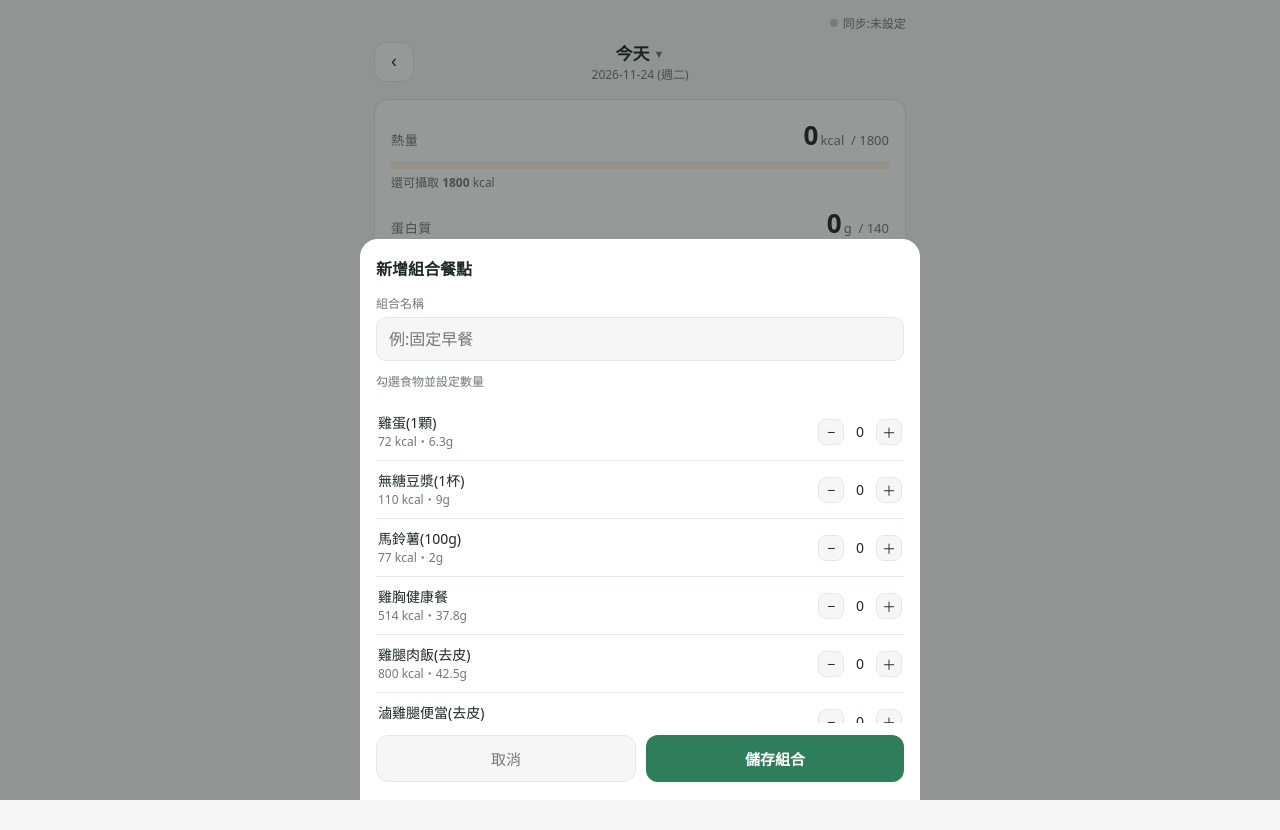
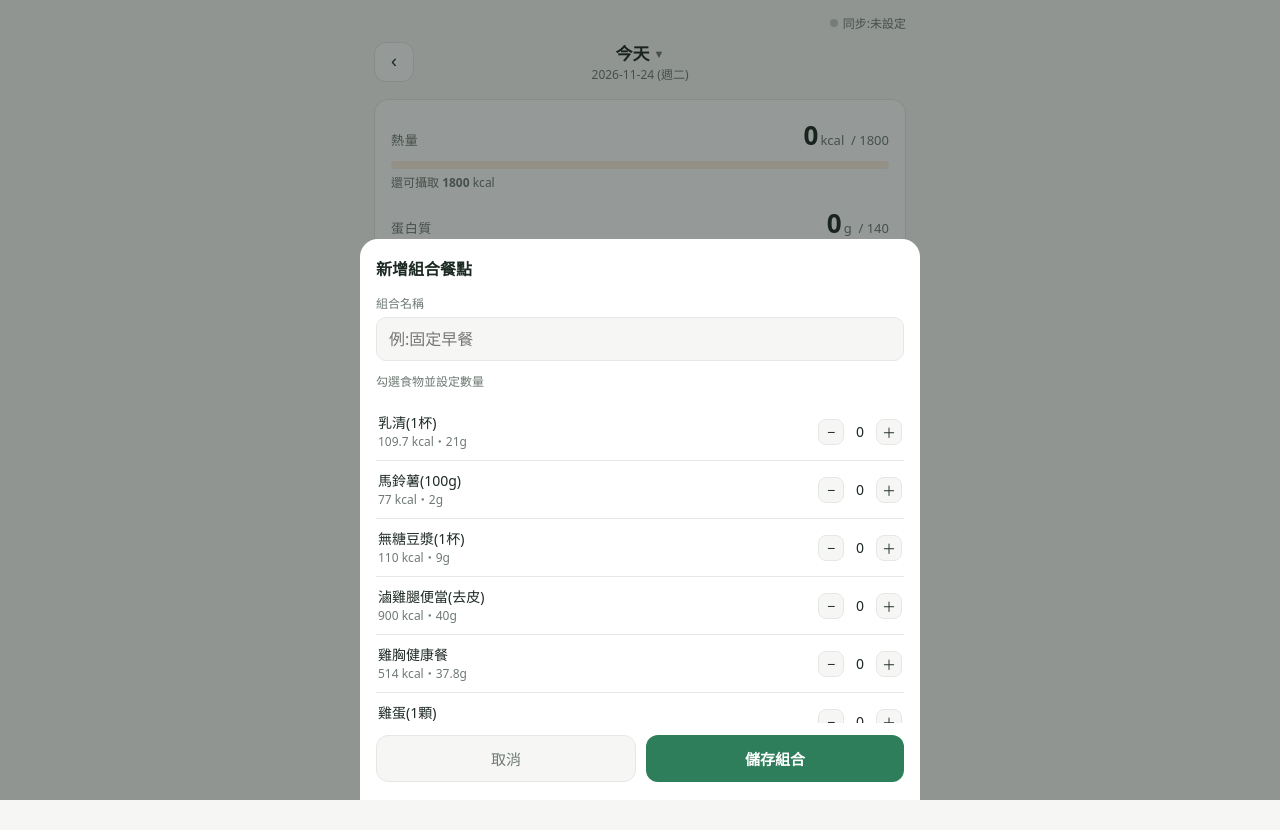
Before and after one commit to demulof/cal-counting, a plain HTML site: page index.html in a window 1280 px wide. Both pictures are taken after a click on the button "＋ 新增組合". Drawn offline with Linux system fonts and the light colour scheme.

Commit message:
月曆固定6週高度、可編輯現有組合、食物依筆劃排序
Co-Authored-By: Claude Opus 5.5 <noreply@anthropic.com>
Claude-Session: https://claude.ai/code/session_01WYhmdftr1HhXuWcwrQsTdU

```diff
--- a/index.html
+++ b/index.html
@@ -224,7 +224,7 @@
 
 <!-- 新增組合 -->
 <div class="overlay" id="setModal"><div class="sheet">
-  <h3>新增組合餐點</h3>
+  <h3 id="setModalTitle">新增組合餐點</h3>
   <div class="field"><label>組合名稱</label><input id="sName" placeholder="例:固定早餐"></div>
   <div class="field"><label>勾選食物並設定數量</label></div>
   <div class="picklist" id="setPickList"></div>
@@ -466,10 +466,10 @@ function renderSets(){
     const {k,p}=setTotals(s);
     const b=document.createElement('button'); b.className='chip setchip';
     b.innerHTML=`<span>${esc(s.name)}</span><span class="meta">${fmt(k)} kcal・${fmt(p)}g</span>`;
-    b.onclick=()=>managingSets?null:addSet(s);
+    b.onclick=()=>managingSets?openSetModal(s):addSet(s);
     b.appendChild(makeDelBtn('set',s.id,s.name,b)); sc.appendChild(b);
   });
-  const add=document.createElement('button'); add.className='chip addnew'; add.textContent='＋ 新增組合'; add.onclick=openSetModal; sc.appendChild(add);
+  const add=document.createElement('button'); add.className='chip addnew'; add.textContent='＋ 新增組合'; add.onclick=()=>openSetModal(null); sc.appendChild(add);
 }
 function renderFoods(){
   const nonEmpty=state.cats.filter(c=>state.foods.some(f=>f.cat===c));
@@ -481,7 +481,7 @@ function renderFoods(){
     t.onclick=()=>{activeFilter=c;LS.set('dt_filter',c);renderFoods();}; tabs.appendChild(t);
   });
   const fc=document.getElementById('foodChips'); fc.classList.toggle('managing',managingFoods); fc.innerHTML='';
-  const shown=activeFilter==='全部'?state.foods:state.foods.filter(f=>f.cat===activeFilter);
+  const shown=sortFoods(activeFilter==='全部'?state.foods:state.foods.filter(f=>f.cat===activeFilter));
   shown.forEach(f=>{
     const b=document.createElement('button'); b.className='chip';
     b.innerHTML=`<span>${esc(f.name)}</span><span class="meta">${fmt(f.kcal)} kcal・${fmt(f.protein)}g</span>`;
@@ -490,6 +490,8 @@ function renderFoods(){
   });
   const add=document.createElement('button'); add.className='chip addnew'; add.textContent='＋ 新增食物'; add.onclick=()=>openFoodModal(null); fc.appendChild(add);
 }
+const zhSort=(()=>{ try{ return new Intl.Collator('zh-Hant-TW-u-co-stroke',{numeric:true}); }catch(e){ return new Intl.Collator('zh-Hant',{numeric:true}); } })();
+function sortFoods(list){ return list.slice().sort((a,b)=>zhSort.compare(a.name,b.name)); }
 function esc(s){const d=document.createElement('div');d.textContent=s;return d.innerHTML;}
 
 /* ========== 操作 ========== */
@@ -617,26 +619,32 @@ document.getElementById('addCatBtn').onclick=()=>{
 document.getElementById('editCats').onclick=()=>{clearCatPending();renderCatList();show('catModal');};
 
 /* ========== 新增組合 ========== */
-let setPick={};
-function openSetModal(){
-  setPick={}; const list=document.getElementById('setPickList'); list.innerHTML='';
-  state.foods.forEach(f=>{
+let setPick={}, editingSetId=null;
+function openSetModal(set){
+  editingSetId=set?set.id:null;
+  setPick={}; if(set) set.items.forEach(it=>{ if(state.foods.some(f=>f.id===it.foodId)) setPick[it.foodId]=it.qty; });
+  document.getElementById('setModalTitle').textContent=set?'編輯組合餐點':'新增組合餐點';
+  const list=document.getElementById('setPickList'); list.innerHTML='';
+  sortFoods(state.foods).forEach(f=>{
     const row=document.createElement('div'); row.className='pickitem';
     row.innerHTML=`<div class="info"><div class="n">${esc(f.name)}</div><div class="m">${fmt(f.kcal)} kcal・${fmt(f.protein)}g</div></div>
-      <div class="qty"><button data-a="minus">−</button><span data-q>0</span><button data-a="plus">＋</button></div>`;
+      <div class="qty"><button data-a="minus">−</button><span data-q>${setPick[f.id]||0}</span><button data-a="plus">＋</button></div>`;
     const q=row.querySelector('[data-q]');
     row.querySelector('[data-a="plus"]').onclick=()=>{setPick[f.id]=(setPick[f.id]||0)+1;q.textContent=setPick[f.id];};
     row.querySelector('[data-a="minus"]').onclick=()=>{if(!setPick[f.id])return;setPick[f.id]--;if(!setPick[f.id])delete setPick[f.id];q.textContent=setPick[f.id]||0;};
     list.appendChild(row);
   });
-  document.getElementById('sName').value=''; show('setModal');
+  document.getElementById('sName').value=set?set.name:''; show('setModal');
 }
 document.getElementById('sSave').onclick=()=>{
   const name=document.getElementById('sName').value.trim();
   const items=Object.entries(setPick).map(([foodId,qty])=>({foodId,qty}));
   if(!name){toast('請輸入組合名稱');return;}
   if(items.length===0){toast('請至少選一項食物');return;}
-  state.sets.push({id:uid(),name,items}); save(); hide('setModal'); renderSets(); toast('組合已建立');
+  if(editingSetId){
+    const s=state.sets.find(x=>x.id===editingSetId); if(s){s.name=name;s.items=items;}
+  }else state.sets.push({id:uid(),name,items});
+  save(); hide('setModal'); renderSets(); toast(editingSetId?'組合已更新':'組合已建立');
 };
 
 /* ========== 手動輸入 ========== */
@@ -730,6 +738,7 @@ function renderCal(){
     else b.onclick=()=>{ curDate=dt; hide('calModal'); renderAll(); };
     grid.appendChild(b);
   }
+  for(let i=lead+days;i<42;i++){const b=document.createElement('div');b.className='cday out';grid.appendChild(b);} // 固定 6 週,高度一致
 }
 function shiftMonth(n){
   const d=new Date(calY,calM+n,1), now=new Date();
@@ -800,6 +809,7 @@ document.getElementById('mngFoods').onclick=function(){
 };
 document.getElementById('mngSets').onclick=function(){
   managingSets=!managingSets; this.textContent=managingSets?'完成':'管理'; this.classList.toggle('on',managingSets); clearPending(); renderSets();
+  if(managingSets) toast('點組合可編輯,點右上✕可刪除');
 };
 
 /* ========== Toast ========== */
```
